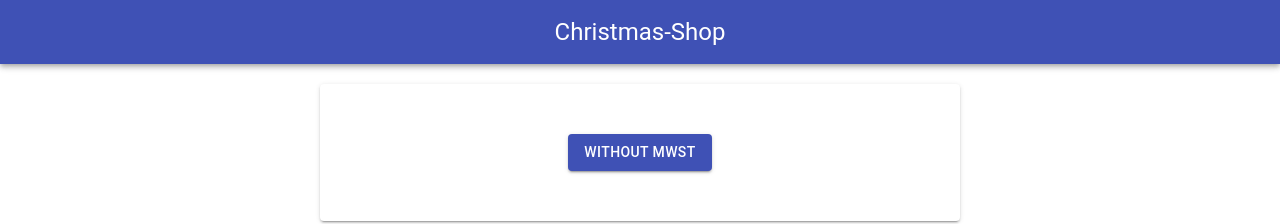
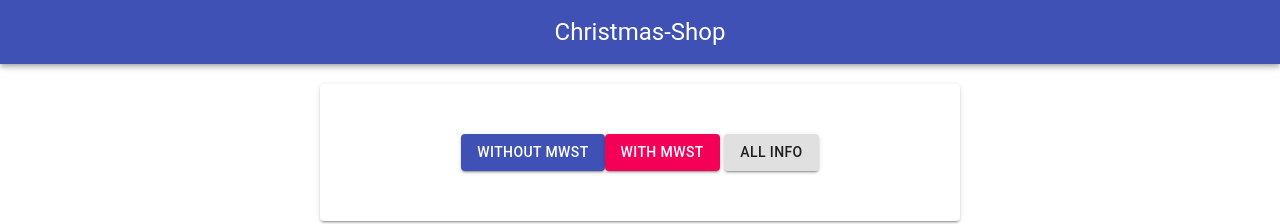
Before and after one commit to PaulasGitHub/frontend, a React (Create React App) app: page / in a window 1280 px wide. Shown: the top 224 px of the page. Built offline with nearby package versions, Linux system fonts and the light colour scheme; no server answers.

Commit message:
Add functionality to withoutMwSt-button

```diff
--- a/src/components/Product.js
+++ b/src/components/Product.js
@@ -19,20 +19,56 @@ export default function Product() {
         console.log("Button");
     }
 
-   useEffect(() => {
-        fetch("http://localhost:8080/api/products")
+    const withMwSt = () => {
+        //   console.log(products);
+        const tmp = products.map((product) => {
+            return {
+                itemId: product.itemId,
+                price: product.priceWithoutVat
+            }
+        });
+        fetch("http://localhost:8083/api/mwst", {
+            method: 'POST',
+            headers: {
+                'Content-Type': 'application/json',
+            },
+            mode: 'cors',
+            body: JSON.stringify({
+                prices: tmp,
+            }),
+        })
+            .then((res) => res.json())
+            .then((result) => {
+                setProducts(result);
+                //   console.log(result);
+            })
+    }
+
+
+    const withoutMwSt = () => {
+        fetch("http://localhost:8083/api/products")
             .then(res => res.json())
             .then((result) => {
                 setProducts(result);
             }
             )
-    }, [])
+    }
+
+    const allInfo = (e) => {
+        e.preventDefault();
+
+    }
 
     return (
         <Container>
             <Paper elevation={2} style={paperStyle}>
-                <Button variant="contained" color="primary" onClick={(handleClick)}>
+                <Button variant="contained" color="primary" onClick={(withoutMwSt)}>
                     Without MwSt
+                </Button>
+                <Button variant="contained" color="secondary" onClick={(withMwSt)}>
+                    With MwSt
+                </Button> <Button variant="contained" color="default" onClick={(allInfo)}>
+                    All Info
                 </Button>
             </Paper>
 
@@ -46,6 +82,7 @@ export default function Product() {
                         Material: {product.material} <br />
                         Weight: {product.weight} <br />
                         Price without MwSt: {product.priceWithoutVat} € <br />
+                        Price with MwSt: {product.priceWithVat} €
                     </Paper>
                 ))
                 }
```
